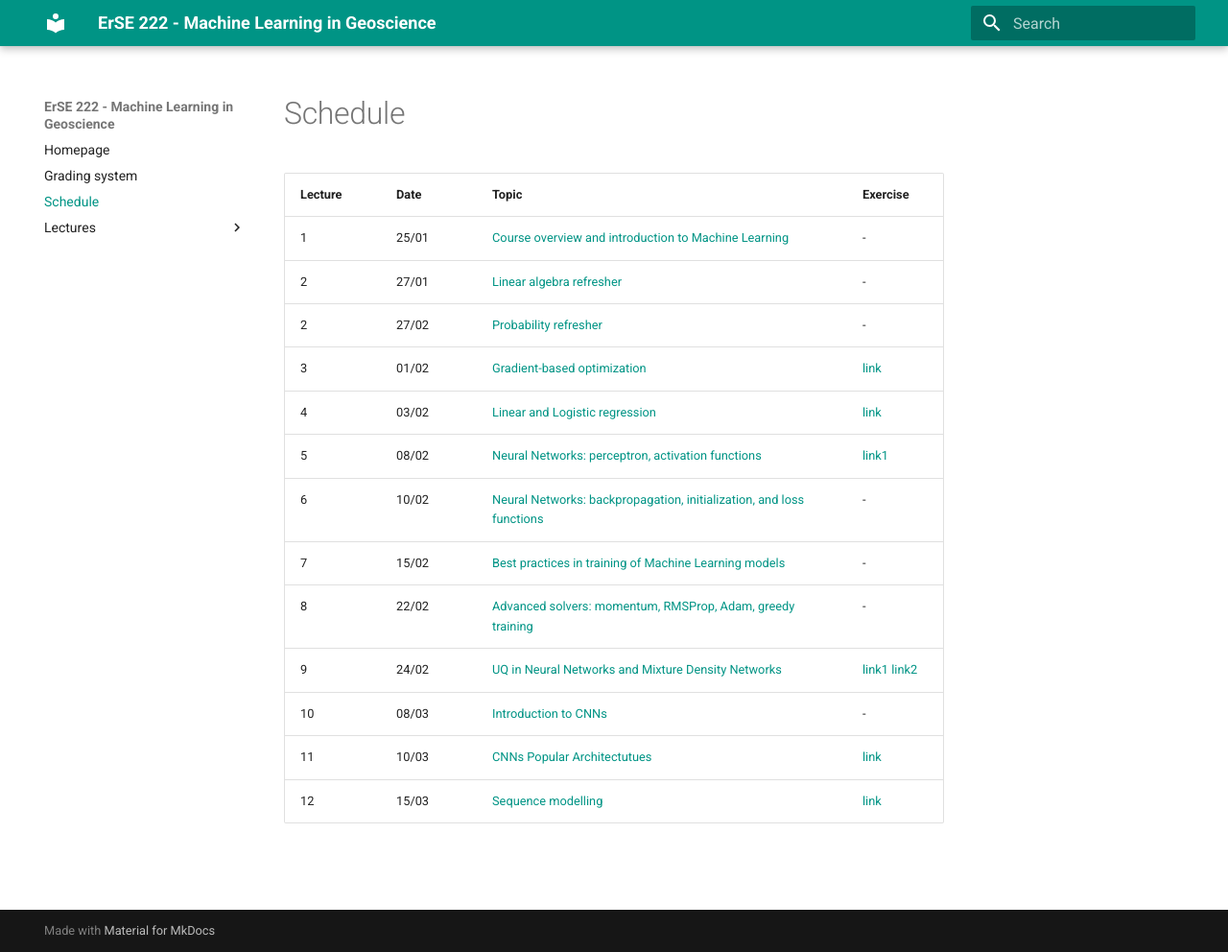
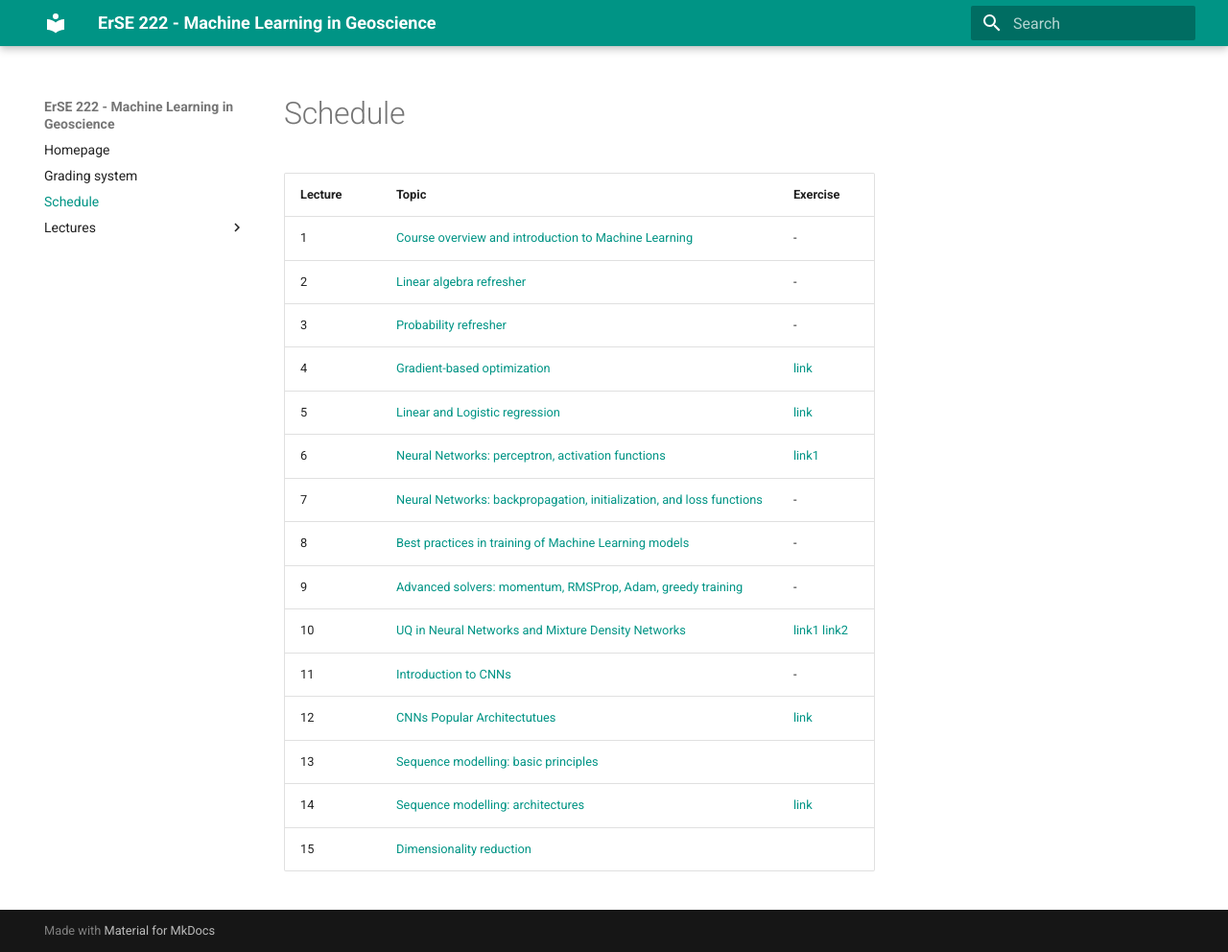
Before and after one commit to DIG-Kaust/MLgeoscience, an MkDocs documentation site: the page built from docs/schedule.md, in a window 1280 px wide and 992 px high. Shown: the whole window at 96% size. Built offline with MkDocs 1.6.1 and Material for MkDocs 9.7.7, drawn with Linux system fonts in a browser that asks for light colours.

Commit message:
Added dimred notes

```diff
--- a/docs/schedule.md
+++ b/docs/schedule.md
@@ -1,17 +1,19 @@
 # Schedule
 
-| Lecture | Date    | Topic                                                                                     | Exercise |
-|---------|---------|-------------------------------------------------------------------------------------------|----------|
-| 1       | 25/01   | [Course overview and introduction to Machine Learning](lectures/01_intro.md)              | -        |
-| 2       | 27/01   | [Linear algebra refresher](lectures/02_linalg.md)                                         | -        |
-| 2       | 27/02   | [Probability refresher](lectures/02_prob.md)                                              | -        |
-| 3       | 01/02   | [Gradient-based optimization](lectures/03_gradopt.md)                                     | [link](https://github.com/DIG-Kaust/MLgeoscience/blob/main/labs/notebooks/VisualOptimization/1_VisualOptimization.ipynb) |
-| 4       | 03/02   | [Linear and Logistic regression](lectures/04_linreg.md)                                   | [link](https://github.com/DIG-Kaust/MLgeoscience/blob/main/labs/notebooks/BasicTorch/2_BasicPytorch.ipynb) |
-| 5       | 08/02   | [Neural Networks: perceptron, activation functions](lectures/05_nn.md)                    | [link1](https://github.com/DIG-Kaust/MLgeoscience/blob/main/labs/notebooks/BasicTorch/2_BasicPytorch.ipynb)   |
-| 6       | 10/02   | [Neural Networks: backpropagation, initialization, and loss functions](lectures/06_nn.md) | -        |
-| 7       | 15/02   | [Best practices in training of Machine Learning models](lectures/07_bestpractice.md)      | -        |
-| 8       | 22/02   | [Advanced solvers: momentum, RMSProp, Adam, greedy training](lectures/08_gradopt1.md)     | -        |
-| 9       | 24/02   | [UQ in Neural Networks and Mixture Density Networks](lectures/09_mdn.md)                  | [link1](https://github.com/DIG-Kaust/MLgeoscience/blob/main/labs/notebooks/LearningFunction/LearningFunction.ipynb) [link2](https://github.com/DIG-Kaust/MLgeoscience/blob/main/labs/notebooks/MixtureDensityNetwork/MDN.ipynb)          |
-| 10      | 08/03   | [Introduction to CNNs](lectures/10_cnn.md)                                                | -        |
-| 11      | 10/03   | [CNNs Popular Architectutues](lectures/11_cnnarch.md)                                     | [link](https://github.com/DIG-Kaust/MLgeoscience/blob/main/labs/notebooks/SaltNet/SaltNet.ipynb)  |
-| 12      | 15/03   | [Sequence modelling](lectures/12_seqmod.md)                                               | [link](https://github.com/DIG-Kaust/MLgeoscience/blob/main/labs/notebooks/EventDetection/EventDetection.ipynb)  |
+| Lecture | Topic                                                                                     | Exercise |
+|---------|-------------------------------------------------------------------------------------------|----------|
+| 1       | [Course overview and introduction to Machine Learning](lectures/01_intro.md)              | -        |
+| 2       | [Linear algebra refresher](lectures/02_linalg.md)                                         | -        |
+| 3       | [Probability refresher](lectures/02_prob.md)                                              | -        |
+| 4       | [Gradient-based optimization](lectures/03_gradopt.md)                                     | [link](https://github.com/DIG-Kaust/MLgeoscience/blob/main/labs/notebooks/VisualOptimization/1_VisualOptimization.ipynb) |
+| 5       | [Linear and Logistic regression](lectures/04_linreg.md)                                   | [link](https://github.com/DIG-Kaust/MLgeoscience/blob/main/labs/notebooks/BasicTorch/2_BasicPytorch.ipynb) |
+| 6       | [Neural Networks: perceptron, activation functions](lectures/05_nn.md)                    | [link1](https://github.com/DIG-Kaust/MLgeoscience/blob/main/labs/notebooks/BasicTorch/2_BasicPytorch.ipynb)   |
+| 7       | [Neural Networks: backpropagation, initialization, and loss functions](lectures/06_nn.md) | -        |
+| 8       | [Best practices in training of Machine Learning models](lectures/07_bestpractice.md)      | -        |
+| 9       | [Advanced solvers: momentum, RMSProp, Adam, greedy training](lectures/08_gradopt1.md)     | -        |
+| 10      | [UQ in Neural Networks and Mixture Density Networks](lectures/09_mdn.md)                  | [link1](https://github.com/DIG-Kaust/MLgeoscience/blob/main/labs/notebooks/LearningFunction/LearningFunction.ipynb) [link2](https://github.com/DIG-Kaust/MLgeoscience/blob/main/labs/notebooks/MixtureDensityNetwork/MDN.ipynb)          |
+| 11      | [Introduction to CNNs](lectures/10_cnn.md)                                                | -        |
+| 12      | [CNNs Popular Architectutues](lectures/11_cnnarch.md)                                     | [link](https://github.com/DIG-Kaust/MLgeoscience/blob/main/labs/notebooks/SaltNet/SaltNet.ipynb)  |
+| 13      | [Sequence modelling: basic principles](lectures/12_seqmod.md)                             |          |
+| 14      | [Sequence modelling: architectures](lectures/12_seqmod.md)                                | [link](https://github.com/DIG-Kaust/MLgeoscience/blob/main/labs/notebooks/EventDetection/EventDetection.ipynb)  |
+| 15      | [Dimensionality reduction](lectures/13_dimred.md)                                         |          |
```
Also changed, not shown: docs/lectures/13_dimred.md (added, +217 -0 lines), docs/lectures/figs/pca.png (added).
